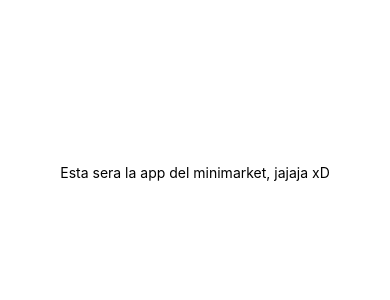
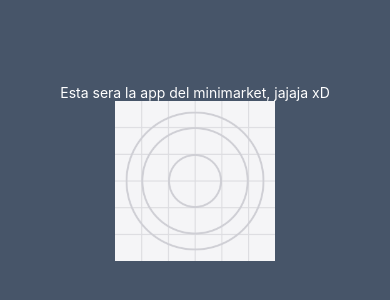
Before and after one commit to L4riUs/App-Minimarket, a React Native app: screen / in a window 390 px wide. Shown: the part 250-550 px from the top of the page. Built offline with nearby package versions, Linux system fonts and the light colour scheme.

Commit message:
Se le añadio tailwind css para los estilos

```diff
--- a/App.js
+++ b/App.js
@@ -1,20 +1,21 @@
 import { StatusBar } from 'expo-status-bar';
-import { StyleSheet, Text, View } from 'react-native';
+import { StyleSheet, Text, View, Image } from 'react-native';
 
 export default function App() {
   return (
-    <View style={styles.container}>
-      <Text>Esta sera la app del minimarket, jajaja xD</Text>
+    <View className="flex-1 justify-center items-center bg-slate-600">
+      <Text className="text-white">Esta sera la app del minimarket, jajaja xD</Text>
+      <Image width={500} source={require('./assets/icon.png')} className="w-40 h-40"/>
       <StatusBar style="auto" />
     </View>
   );
 }
 
-const styles = StyleSheet.create({
-  container: {
-    flex: 1,
-    backgroundColor: '#fff',
-    alignItems: 'center',
-    justifyContent: 'center',
-  },
-});
+// const styles = StyleSheet.create({
+//   container: {
+//     flex: 1,
+//     backgroundColor: '#fff',
+//     alignItems: 'center',
+//     justifyContent: 'center',
+//   },
+// });
--- a/babel.config.js
+++ b/babel.config.js
@@ -2,5 +2,6 @@ module.exports = function(api) {
   api.cache(true);
   return {
     presets: ['babel-preset-expo'],
+    plugins: ["nativewind/babel"]
   };
 };
--- a/package.json
+++ b/package.json
@@ -11,11 +11,13 @@
   "dependencies": {
     "expo": "~51.0.22",
     "expo-status-bar": "~1.12.1",
+    "nativewind": "^2.0.11",
     "react": "18.2.0",
     "react-native": "0.74.3"
   },
   "devDependencies": {
-    "@babel/core": "^7.20.0"
+    "@babel/core": "^7.20.0",
+    "tailwindcss": "3.3.2"
   },
   "private": true
 }
--- /dev/null
+++ b/tailwind.config.js
@@ -0,0 +1,13 @@
+/** @type {import('tailwindcss').Config} */
+module.exports = {
+  content: [
+    "./src/**/*.{js,jsx,ts,tsx}",
+    "*.{js,jsx,ts,tsx}",
+    "./app/**/*.{js,jsx,ts,tsx}",
+    "./components/**/*.{js,jsx,ts,tsx}",
+  ],
+  theme: {
+    extend: {},
+  },
+  plugins: [],
+}
```
Also changed, not shown: 1 other file (tests, documents, lock files or other folders).
